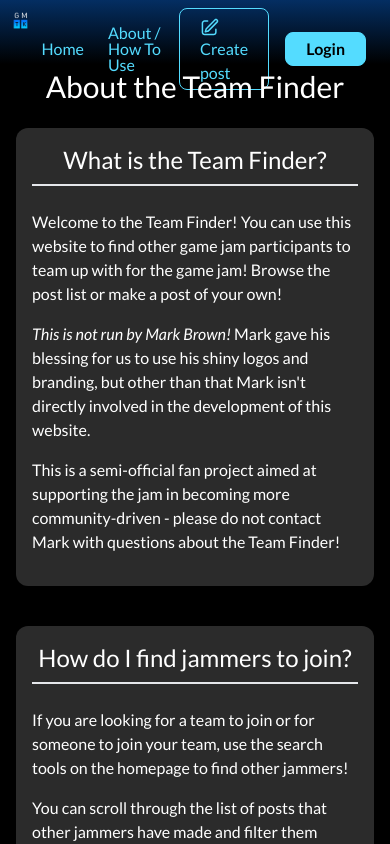
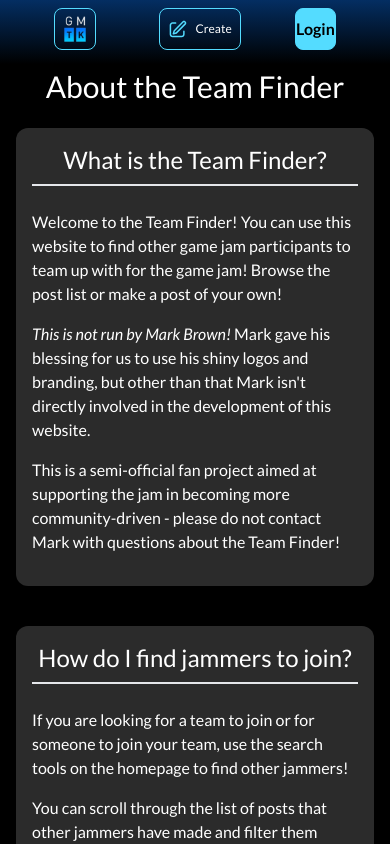
Before and after one commit to GameMakersToolkit/team-finder, a React (Vite) app in the folder ui/: page /about in a window 390 px wide. Shown: the top 844 px of the page. Built offline with nearby package versions, Linux system fonts and the light colour scheme; no server answers.

Commit message:
Try to get some nice Header behaviour working for mobile

```diff
--- a/ui/src/pages/components/Header.css
+++ b/ui/src/pages/components/Header.css
@@ -6,7 +6,8 @@
         background-image: linear-gradient(rgb(4, 46, 98), rgb(0, 0, 0));
 
         #toggle-bookmark-button {
-            @apply mr-2 text-blue-300 leading-none py-2 px-2 hover:font-bold hover:text-white border border-blue-300 rounded-xl;
+            @apply text-blue-300 leading-none py-2 px-2 hover:font-bold hover:text-white border border-blue-300 rounded-lg;
+            width: 40px;
         }
 
         .header-text-link {
@@ -14,7 +15,7 @@
         }
 
         .header-button {
-            @apply rounded-lg border border-blue-300 text-blue-300 mr-4 px-5 py-1 hover:text-white;
+            @apply rounded-lg border border-blue-300 text-blue-300 hover:text-white;
         }
 
         #login-button {
--- a/ui/src/pages/components/Header.tsx
+++ b/ui/src/pages/components/Header.tsx
@@ -23,14 +23,10 @@ export const Header: React.FC = () => {
     return (
         <>
             <nav className="c-header">
-                <div className="flex flex-cols-2">
+                <div className="sm:flex">
+                    <div className="hidden sm:flex">
                         <Link to="/">
-                        <img
-                            src="/logos/header.png"
-                            width="40"
-                            height="40"
-                            alt={"jamName" + " Team Finder logo"}
-                        />
+                            <img src="/logos/header.png" width="40" height="40" alt={"jamName" + " Team Finder logo"}/>
                         </Link>
 
                         <div className="flex items-center">
@@ -38,11 +34,15 @@ export const Header: React.FC = () => {
                             <Link className="header-text-link" key={"About"} to={"/about"}>About / How To Use</Link>
                             {shouldDisplayAdminLink && <Link className="header-text-link" key={"Admin"} to={"/admin"}>Admin</Link>}
                         </div>
+                    </div>
 
                     {/* spacer */}
-                    <div className="flex-1" />
+                    <div className="flex-1 hidden sm:flex" />
 
-                    <div className="flex items-center">
+                    <div className="flex justify-evenly gap-2">
+                        <Link to="/" className="block border border-blue-300 rounded-lg mr-2 sm:hidden">
+                            <img src="/logos/header.png" width="40" height="40" alt={"jamName" + " Team Finder logo"}/>
+                        </Link>
                         {isOnHomePage && <ToggleBookmarks />}
                         <MyPostButton />
                         <LoginLogout />
@@ -81,6 +81,7 @@ const ToggleBookmarks: React.FC = () => {
     return (
         <button
             id="toggle-bookmark-button"
+            className="header-button"
             onClick={() => bookmarkIconOnClick(!shouldLimitToFavourites)}
         >
             <img
@@ -102,13 +103,11 @@ const MyPostButton: React.FC = () => {
             className={`header-button ${userInfo.isLoading ? "cursor-not-allowed" : "cursor-pointer"}`}
             to="/my-post"
         >
-            <img
-                src={myPostIcon}
-                alt={myPostQuery?.data ? "Edit post" : "Create post"}
-                className="inline-block"
-                style={{ width: "20px", height: "20px" }}
-            />
-            {myPostQuery?.data ? "Edit post" : "Create post"}
+            <div className="flex items-center h-full">
+                <img src={myPostIcon} alt={myPostQuery?.data ? "Edit post" : "Create post"} className="h-full inline-block ml-2 my-1 mr-2" style={{ width: "20px", height: "20px" }}/>
+                <span className="text-xs sm:text-sm mr-2 sm:mr-0 align-middle">{myPostQuery?.data ? "Edit" : "Create"}</span>
+                <span className="text-xs sm:text-sm hidden sm:inline align-middle sm:mr-2">&nbsp;post</span>
+            </div>
         </Link>
     )
 }
@@ -131,8 +130,8 @@ const LoginLogout: React.FC = () => {
     }
 
     return (
-        <p className="sm:mr-4 text-xs sm:text-base">
-            Welcome {userInfo.data?.username as string}!
+        <p className="sm:mr-4 text-right inline-grid sm:inline text-xs sm:text-sm">
+            <span className="sm:block ml-auto w-[min-content]">Welcome&nbsp;{userInfo.data?.username as string}!</span>
             <Link to="/logout" className="block sm:inline sm:ml-1 cursor-pointer hover:underline">
                 (Click here to logout)
             </Link>
```
Lines whose indentation alone changed are shown as unchanged.
